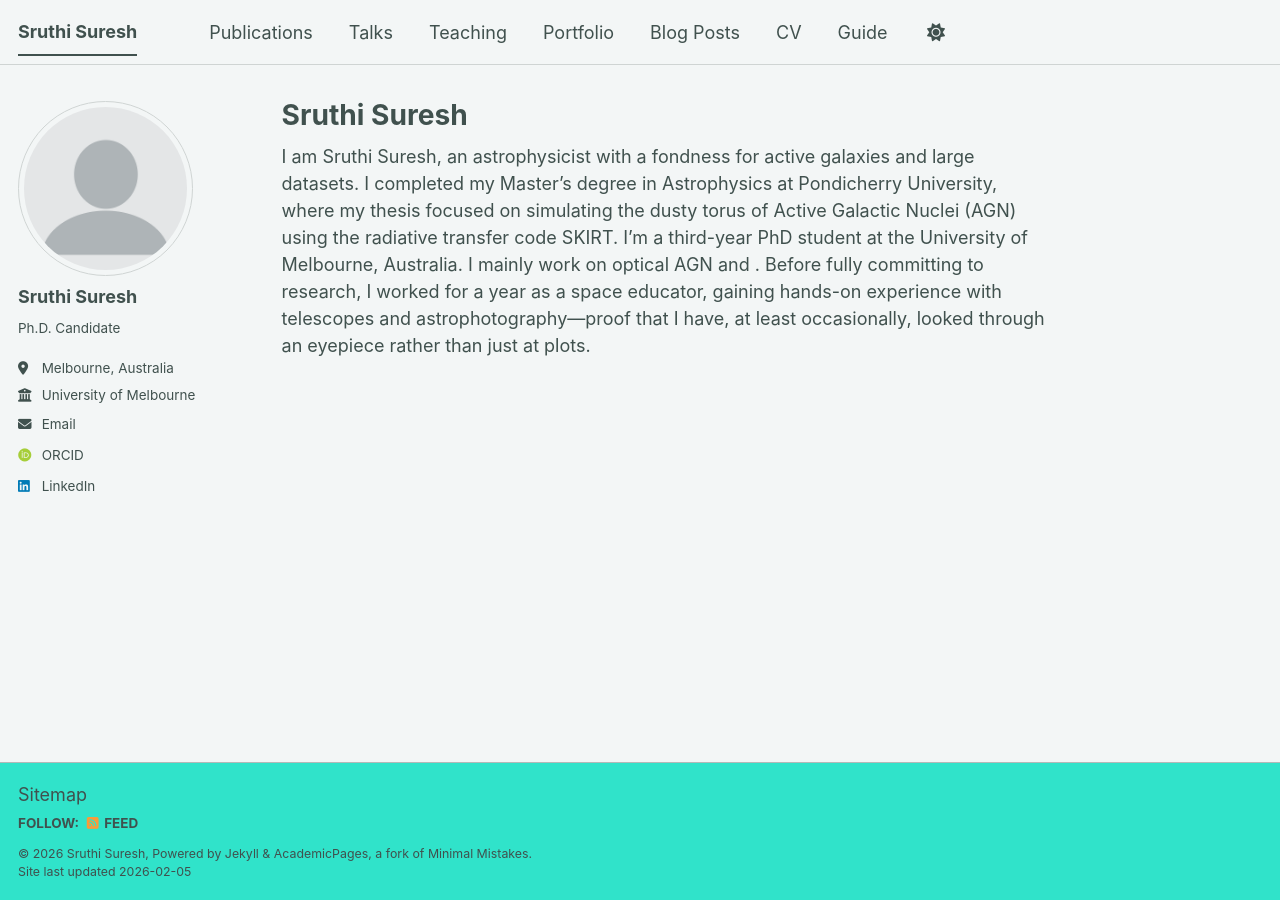
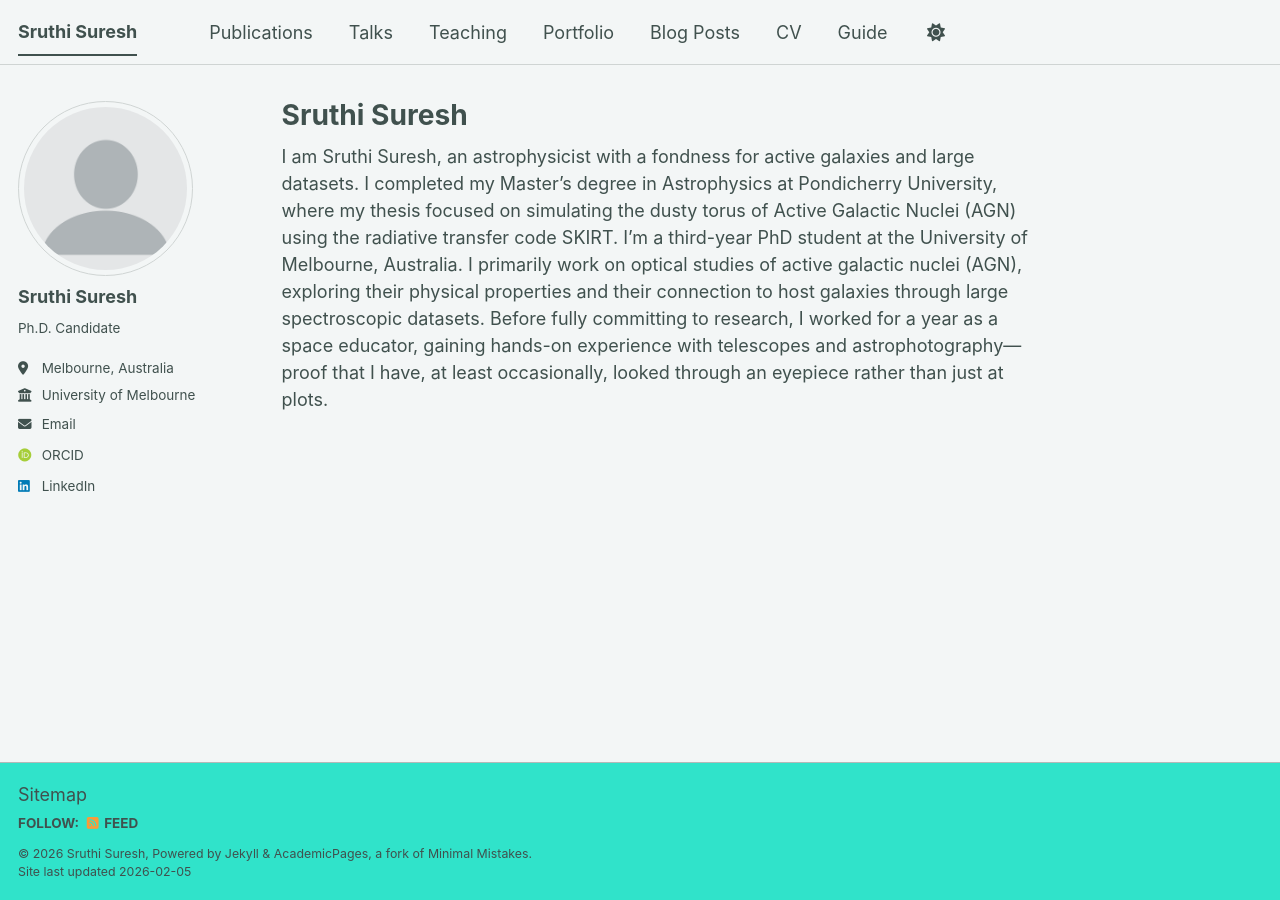
Before and after one commit to suresh-sruthi/suresh-sruthi.github.io, a Jekyll site: the page built from _pages/about.md, in a window 1280 px wide. Built offline with Jekyll 4.4.1, drawn with Linux system fonts in a browser that asks for light colours; some web fonts are replaced; a script bundle is joined from its source files by our own code; library files that are not in the unit come from our copies.

Commit message:
Update about.md

```diff
--- a/_pages/about.md
+++ b/_pages/about.md
@@ -7,4 +7,4 @@ redirect_from:
   - /about.html
 ---
 
-I am Sruthi Suresh, an astrophysicist with a fondness for active galaxies and large datasets. I completed my Master’s degree in Astrophysics at Pondicherry University, where my thesis focused on simulating the dusty torus of Active Galactic Nuclei (AGN) using the radiative transfer code SKIRT. I'm a third-year PhD student at the University of Melbourne, Australia. I mainly work on optical AGN and . Before fully committing to research, I worked for a year as a space educator, gaining hands-on experience with telescopes and astrophotography—proof that I have, at least occasionally, looked through an eyepiece rather than just at plots.
+I am Sruthi Suresh, an astrophysicist with a fondness for active galaxies and large datasets. I completed my Master’s degree in Astrophysics at Pondicherry University, where my thesis focused on simulating the dusty torus of Active Galactic Nuclei (AGN) using the radiative transfer code SKIRT. I’m a third-year PhD student at the University of Melbourne, Australia. I primarily work on optical studies of active galactic nuclei (AGN), exploring their physical properties and their connection to host galaxies through large spectroscopic datasets. Before fully committing to research, I worked for a year as a space educator, gaining hands-on experience with telescopes and astrophotography—proof that I have, at least occasionally, looked through an eyepiece rather than just at plots.
```
